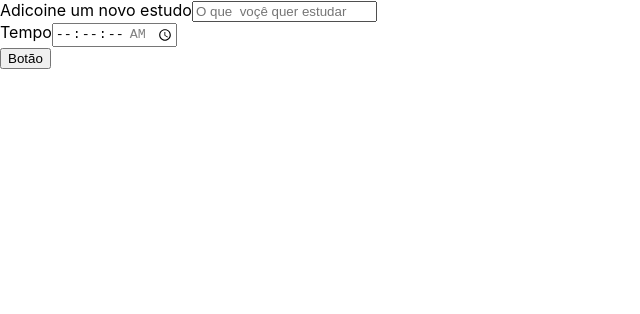
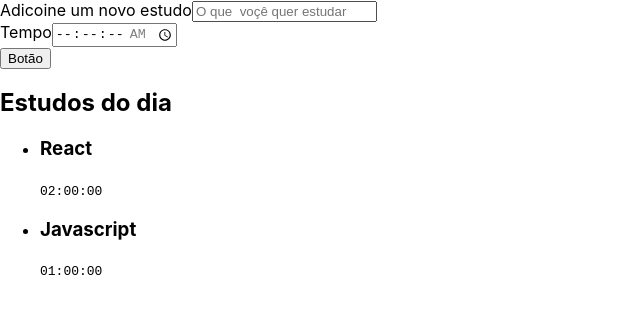
Before and after one commit to RomeuPassadoreNeto23/alura-studies, a React (Create React App) app: page / in a window 1280 px wide. Shown: the top 314 px of the page, without its empty margins (0-640 px from the left). Built offline with nearby package versions, Linux system fonts and the light colour scheme.

Commit message:
Criando a lista e renderizando um array

```diff
--- a/src/App.tsx
+++ b/src/App.tsx
@@ -1,11 +1,13 @@
 import React from 'react';
 import Formulario from './components/Formulario';
+import Lista from './components/Lista';
 
 
 function App() {
   return (
     <div className="App">
       <Formulario />
+      <Lista />
 
     </div>
   );
--- /dev/null
+++ b/src/components/Lista/index.tsx
@@ -0,0 +1,26 @@
+import React from "react";
+
+function Lista() {
+    const tarefa = [{
+        tarefa: 'React',
+        tempo: '02:00:00'
+    }, {
+        tarefa: 'Javascript',
+        tempo: '01:00:00'
+    }]
+    return (
+        <aside>
+            <h2>Estudos do dia</h2>
+            <ul>
+                {tarefa.map((item, index) => (
+                    <li key={index} >
+                        <h3>{item.tarefa}</h3>
+                        <samp>{item.tempo}</samp>
+                    </li>
+
+                ))}
+            </ul>
+        </aside>
+    )
+}
+export default Lista;
```
